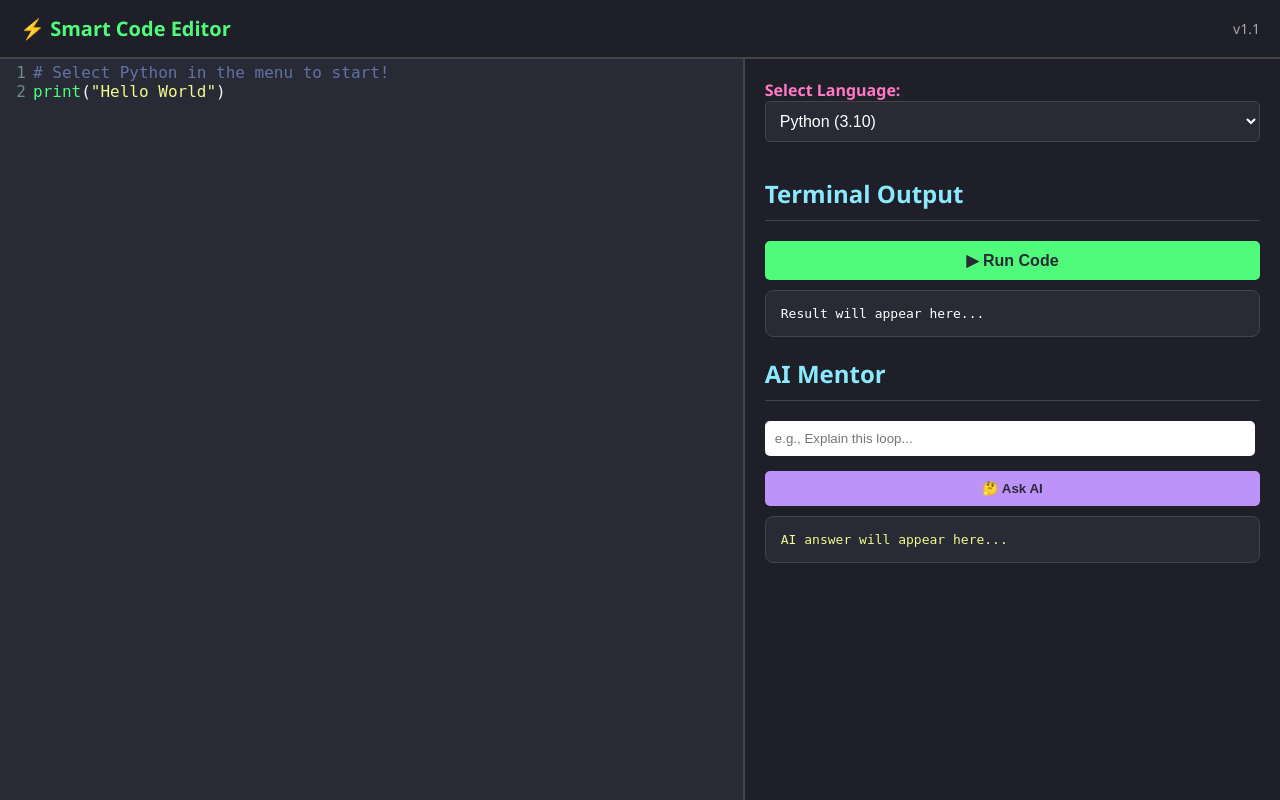
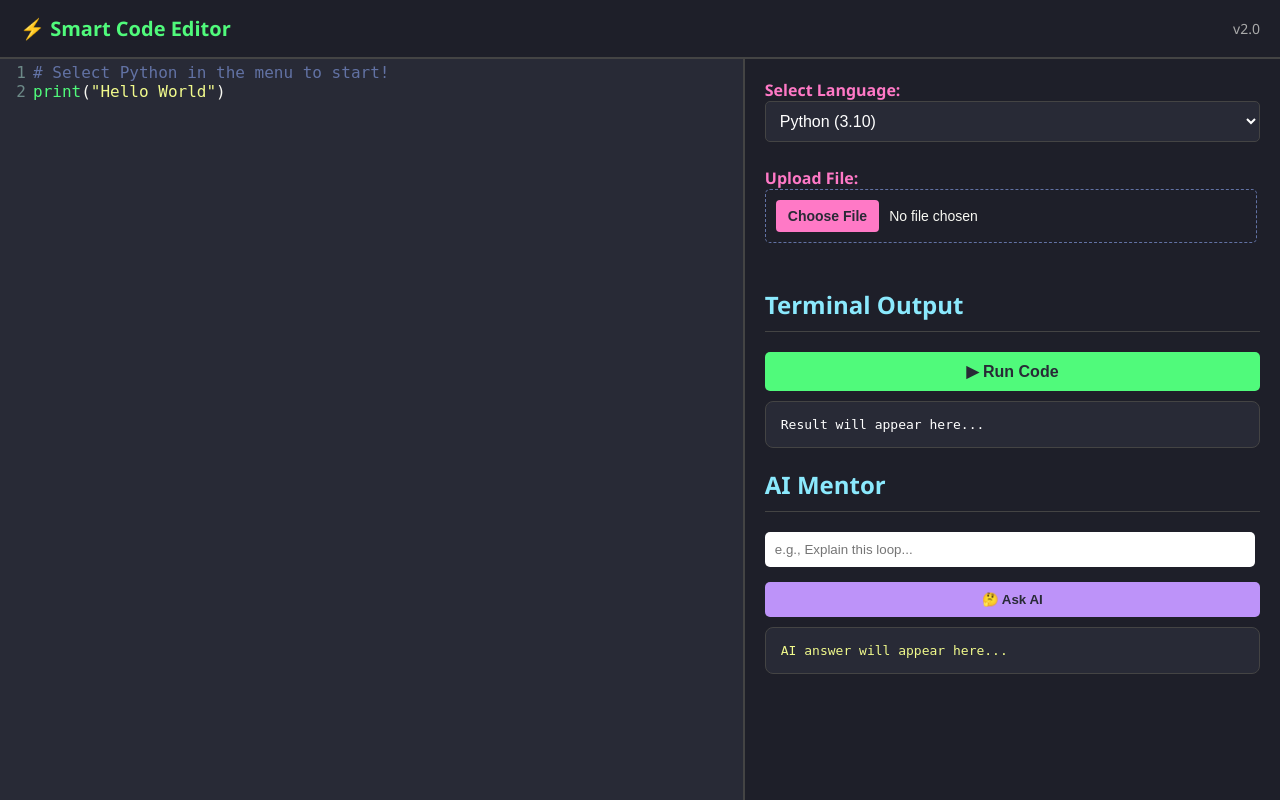
Before and after one commit to Aksh9203/Smart-Code-Editor, a Flask app: page / in a window 1280 px wide. Run offline with Flask 3, Linux system fonts and the light colour scheme.

Commit message:
Version 2.0 - Add a feature of upload file

````diff
--- a/templates/index.html
+++ b/templates/index.html
@@ -68,13 +33,43 @@
 
         .box { background: #282a36; padding: 15px; border-radius: 8px; border: 1px solid #444; margin-bottom: 20px; white-space: pre-wrap; font-family: monospace; }
         input[type="text"] { width: 95%; padding: 10px; border-radius: 5px; border: none; margin-bottom: 10px; }
+
+        input[type="file"] {
+            background-color: #1e1f29;
+            color: #f8f8f2;
+            padding: 10px;
+            border-radius: 5px;
+            border: 1px dashed #6272a4;
+            width: 95%;
+            margin-bottom: 5px;
+            font-size: 14px;
+        }
+        input[type="file"]::file-selector-button {
+            background-color: #ff79c6;
+            color: #282a36;
+            border: none;
+            padding: 8px 12px;
+            border-radius: 4px;
+            font-weight: bold;
+            margin-right: 10px;
+            cursor: pointer;
+            transition: background 0.2s;
+        }
+        input[type="file"]::file-selector-button:hover { background-color: #bd93f9; }
+
+        /* ERROR MESSAGES */
+        #message { font-size: 12px; margin-bottom: 10px; min-height: 20px; }
+
+        /* MARKDOWN STYLES */
+        #ai-response pre { background-color: #0d0e12; border: 1px solid #444; padding: 15px; border-radius: 5px; overflow-x: auto; margin-top: 10px; }
+        #ai-response code { font-family: 'Consolas', 'Monaco', monospace; font-size: 14px; color: #50fa7b; }
     </style>
 </head>
 <body>
 
     <header>
         <h1>⚡ Smart Code Editor</h1>
-        <span>v1.1</span>
+        <span>v2.0</span>
     </header>
 
     <div id="main-container">
@@ -92,6 +86,10 @@ print("Hello World")</textarea>
                 <option value="java">Java (OpenJDK 15)</option>
                 <option value="cpp">C++ (GCC)</option>
             </select>
+
+            <label style="font-weight: bold; color: #ff79c6; display:block; margin-top:10px;">Upload File:</label>
+            <input type="file" id="file-input" />
+            <div id="message"></div>
 
             <h2>Terminal Output</h2>
             <button class="btn-run" onclick="runCode()">▶ Run Code</button>
@@ -111,34 +109,78 @@ print("Hello World")</textarea>
     <script src="https://cdn.jsdelivr.net/npm/marked/marked.min.js"></script>
 
     <script>
-        // Initialize CodeMirror
         var editor = CodeMirror.fromTextArea(document.getElementById("code-editor"), {
-            mode: "python",
-            theme: "dracula",
-            lineNumbers: true
+            mode: "python", theme: "dracula", lineNumbers: true
         });
 
-        // Function to handle language change
+        const fileInput = document.getElementById("file-input");
+        const messageDisplay = document.getElementById("message");
+
+        fileInput.addEventListener("change", handleFileSelection);
+
+        function handleFileSelection(event) {
+            const file = event.target.files[0];
+            messageDisplay.textContent = "";
+
+            if (!file) return;
+
+            const allowedFile = ['.py', '.java', '.cpp', '.js'];
+            let detectedLang = null;
+            let detectedMode = null;
+
+            if (file.name.endsWith('.py')) {
+                detectedLang = 'python';
+                detectedMode = 'python';
+            } else if (file.name.endsWith('.js')) {
+                detectedLang = 'javascript';
+                detectedMode = 'javascript';
+            } else if (file.name.endsWith('.java')) {
+                detectedLang = 'java';
+                detectedMode = 'text/x-java';
+            } else if (file.name.endsWith('.cpp')) {
+                detectedLang = 'cpp';
+                detectedMode = 'text/x-c++src';
+            } else {
+                showMessage("Unsupported file type.", "error");
+                return;
+            }
+
+            const reader = new FileReader();
+            reader.onload = () => {
+                // UPDATE DROPDOWN
+                document.getElementById("language-select").value = detectedLang;
+
+                // UPDATE EDITOR MODE
+                editor.setOption("mode", detectedMode);
+
+                // LOAD CONTENT INTO EDITOR
+                editor.setValue(reader.result);
+                showMessage(`Loaded ${file.name} successfully!`, "success");
+            };
+            reader.onerror = () => showMessage("Error reading file.", "error");
+            reader.readAsText(file);
+        }
+
+        function showMessage(message, type) {
+            messageDisplay.textContent = message;
+            messageDisplay.style.color = type === "error" ? "#ff5555" : "#50fa7b";
+        }
+
+        // Standard Language Change (Resets to Hello World)
         function changeLanguage() {
             var lang = document.getElementById("language-select").value;
             var mode = "python";
             var defaultCode = "";
 
             if (lang === "python") {
-                mode = "python";
-                defaultCode = "print('Hello Python!')";
+                mode = "python"; defaultCode = "print('Hello Python!')";
             } else if (lang === "javascript") {
-                mode = "javascript";
-                defaultCode = "console.log('Hello JavaScript!');";
+                mode = "javascript"; defaultCode = "console.log('Hello JavaScript!');";
             } else if (lang === "java") {
-                mode = "text/x-java";
-                defaultCode = "public class Main {\n    public static void main(String[] args) {\n        System.out.println(\"Hello Java!\");\n    }\n}";
+                mode = "text/x-java"; defaultCode = "public class Main {\n    public static void main(String[] args) {\n        System.out.println(\"Hello Java!\");\n    }\n}";
             } else if (lang === "cpp") {
-                mode = "text/x-c++src";
-                defaultCode = "#include <iostream>\nusing namespace std;\n\nint main() {\n    cout << \"Hello C++!\" << endl;\n    return 0;\n}";
+                mode = "text/x-c++src"; defaultCode = "#include <iostream>\nusing namespace std;\n\nint main() {\n    cout << \"Hello C++!\" << endl;\n    return 0;\n}";
             }
-
-            // Update CodeMirror mode and default text
             editor.setOption("mode", mode);
             editor.setValue(defaultCode);
         }
@@ -148,23 +190,19 @@ print("Hello World")</textarea>
             const lang = document.getElementById("language-select").value;
             outputBox.innerText = "Running...";
 
-            console.log(lang);
+            try {
                 const response = await fetch('/run', {
                     method: 'POST',
                     headers: {'Content-Type': 'application/json'},
-                body: JSON.stringify({
-                    code: editor.getValue(),
-                    language: lang
-                })
+                    body: JSON.stringify({ code: editor.getValue(), language: lang })
                 });
-
                 const data = await response.json();
-            console.log(data);
                 if (data.run) {
                     outputBox.innerText = data.run.output;
                 } else {
                     outputBox.innerText = "Error running code.";
                 }
+            } catch (err) { outputBox.innerText = "Error: " + err; }
         }
 
         async function askAI() {
@@ -176,16 +214,13 @@ print("Hello World")</textarea>
             const response = await fetch('/ask_ai', {
                 method: 'POST',
                 headers: {'Content-Type': 'application/json'},
-                body: JSON.stringify({
-                    code: editor.getValue(),
-                    question: question,
-                    language: lang
-                })
+                body: JSON.stringify({ code: editor.getValue(), question: question, language: lang })
             });
             const data = await response.json();
+
             let formattedResponse = data.answer;
             if (data.solution) {
-                formattedResponse += "\n\n**Suggested Solution:**\n```" + lang + "\n" + data.solution + "\n";
+                formattedResponse += "\n\n**Suggested Solution:**\n```" + lang + "\n" + data.solution + "\n```";
             }
             aiBox.innerHTML = marked.parse(formattedResponse);
         }
````
Also changed, not shown: other parts of templates/index.html (+5 -41 lines). Lines whose indentation alone changed are shown as unchanged.
